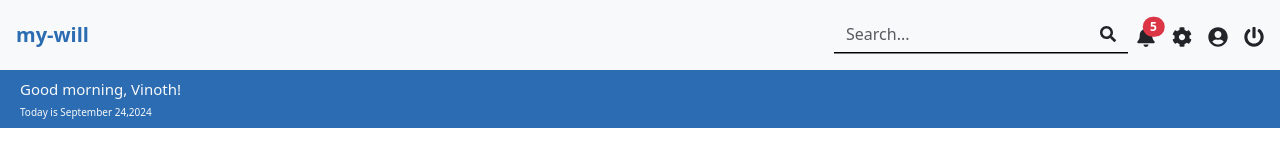
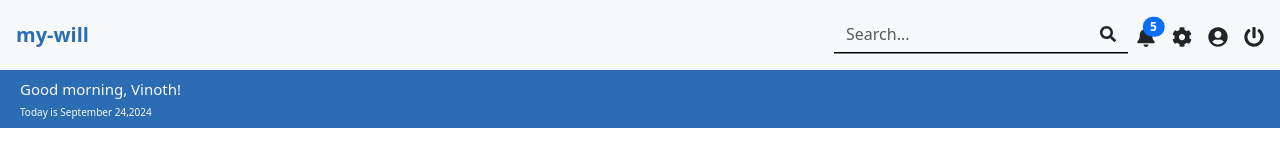
Before and after one commit to Ranjithkumar7200/my-will, a React (Create React App) app: page / in a window 1280 px wide. Shown: the top 146 px of the page. Built offline with nearby package versions, Linux system fonts and the light colour scheme.

Commit message:
changed badge color

```diff
--- a/src/pages/TopNavbar/TopNavbar.js
+++ b/src/pages/TopNavbar/TopNavbar.js
@@ -90,10 +90,13 @@ const TopNavbar = () => {
             <div className="me-3 position-relative pointer">
               <FaBell size={20} />
               <Badge
-                bg="danger"
                 pill
                 className="position-absolute translate-middle badge-sm "
-                style={{ top: "4px", right: "-20px" }}
+                style={{
+                  top: "4px",
+                  right: "-20px",
+                  backgroundColor: "#2b6cb3",
+                }}
               >
                 5
               </Badge>
```
